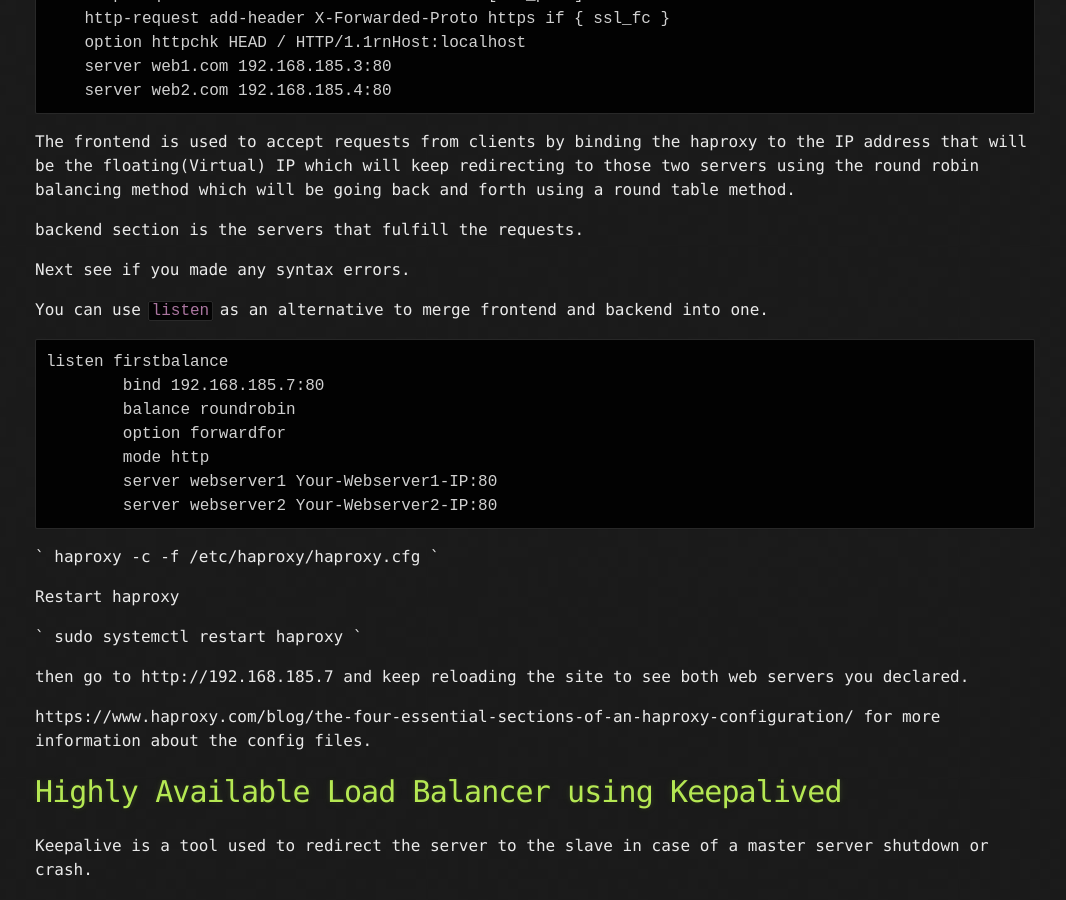
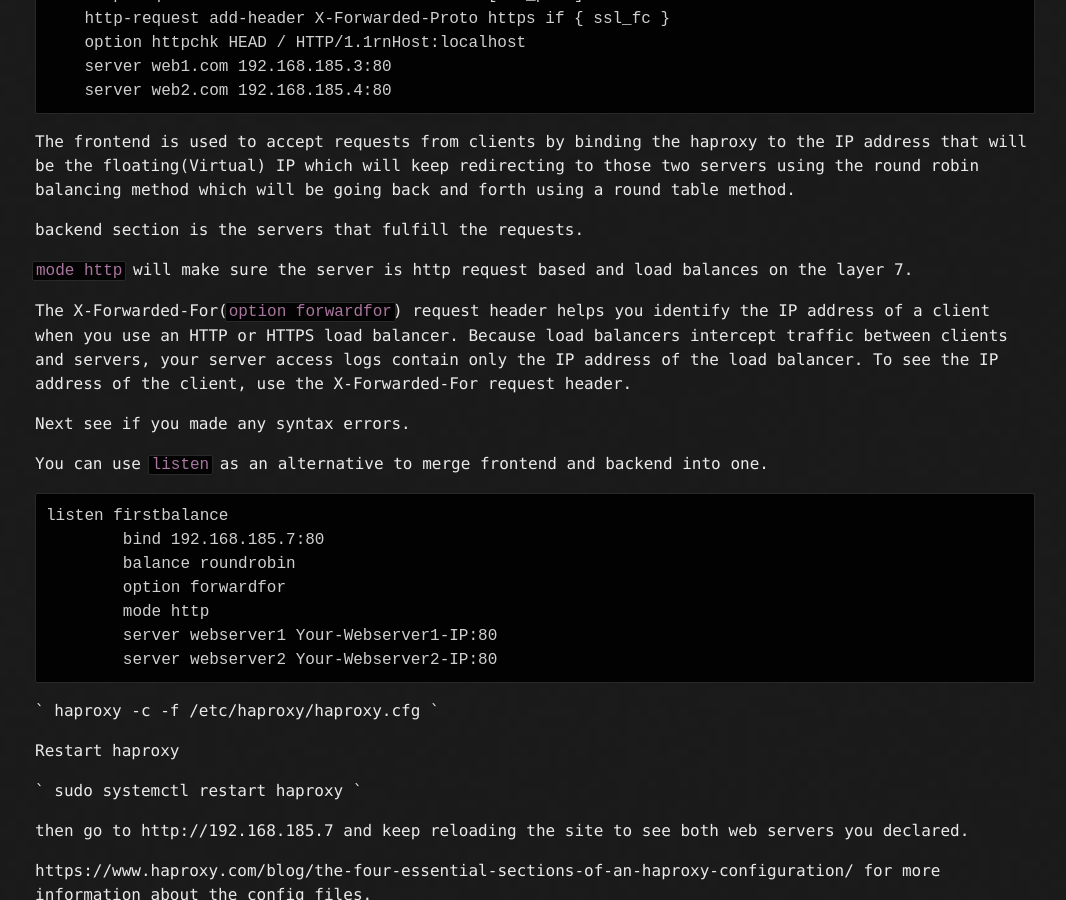
Before and after one commit to iskenyildiz/iskenhub.info, a Jekyll site: the page built from _posts/2019-09-14-Proxy.markdown, in a window 1280 px wide and 900 px high, scrolled down 2414 px. Shown: the whole window, without its empty margins (105-1171 px from the left). Built offline with Jekyll 4.4.1, drawn with Linux system fonts in a browser that asks for light colours.

Commit message:
Update 2019-09-14-Proxy.markdown

```diff
--- a/_posts/2019-09-14-Proxy.markdown
+++ b/_posts/2019-09-14-Proxy.markdown
@@ -95,6 +95,10 @@ The frontend is used to accept requests from clients by  binding the haproxy to
 
 backend section is the servers that fulfill the requests.
 
+`mode http` will make sure the server is http request based and load balances on the layer 7.
+
+The X-Forwarded-For(`option forwardfor`) request header helps you identify the IP address of a client when you use an HTTP or HTTPS load balancer. Because load balancers intercept traffic between clients and servers, your server access logs contain only the IP address of the load balancer. To see the IP address of the client, use the X-Forwarded-For request header.
+
 Next see if you made any syntax errors.
 
 You can use `listen` as an alternative to merge frontend and backend into one.
```
